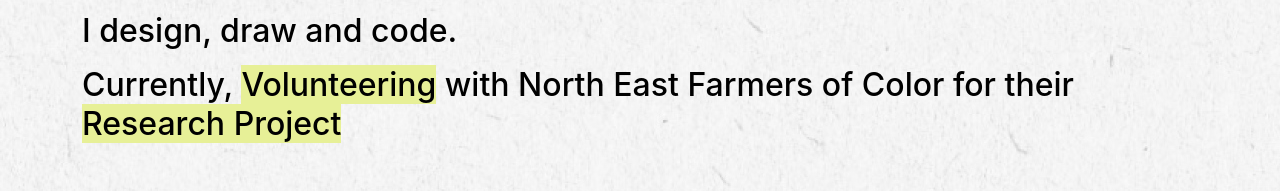
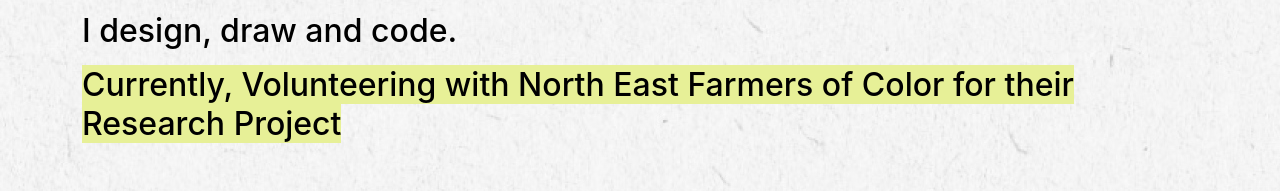
Before and after one commit to itlancer999/practice, a React (Create React App) app: page / in a window 1280 px wide. Shown: the part 451-642 px from the top of the page. Built offline with nearby package versions, Linux system fonts and the light colour scheme.

Commit message:
work update

```diff
--- a/src/Home.js
+++ b/src/Home.js
@@ -120,7 +120,7 @@
                         <h1 className="header faint">Maryam M.</h1>
                         <h1 className="header-under">UX Designer</h1>
                         <h2 className="tag">I <span className="highlight">design</span>, <span className="highlight">draw</span> and <span className="highlight">code</span>.</h2>
-                        <h2 className="tag">Currently, <span className="highlighted">Volunteering</span> with North East Farmers of Color for their <span className="highlighted">Research Project</span></h2>
+                        <h2 className="tag"><span className="highlighted">Currently, Volunteering with North East Farmers of Color for their Research Project </span></h2>
                 </main>
               </Col>
 
```
